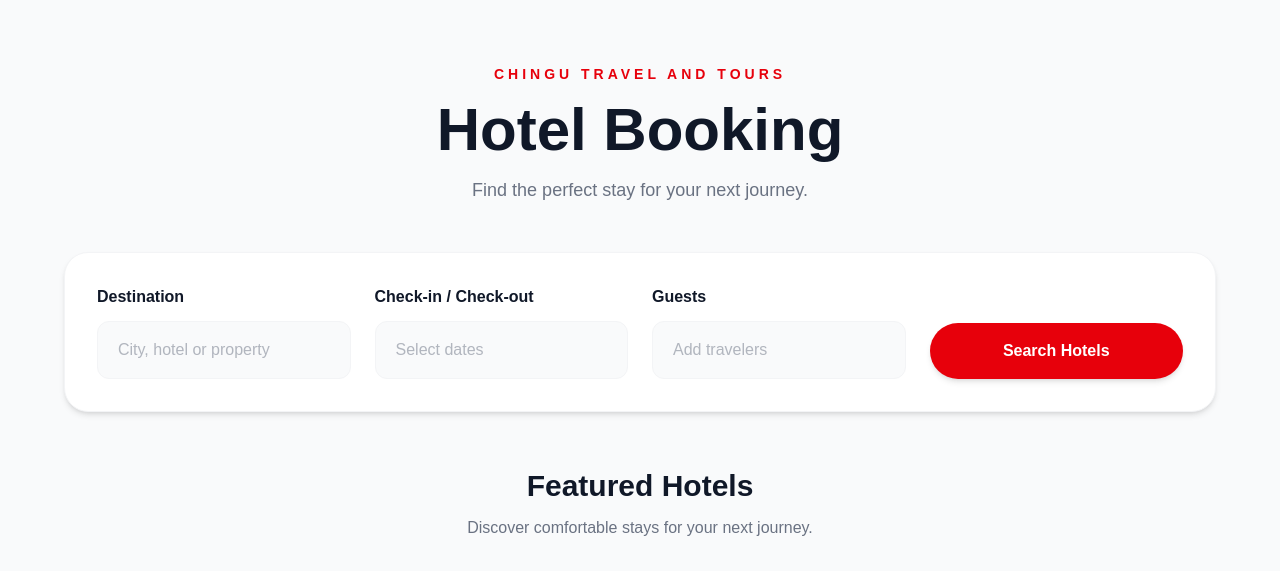
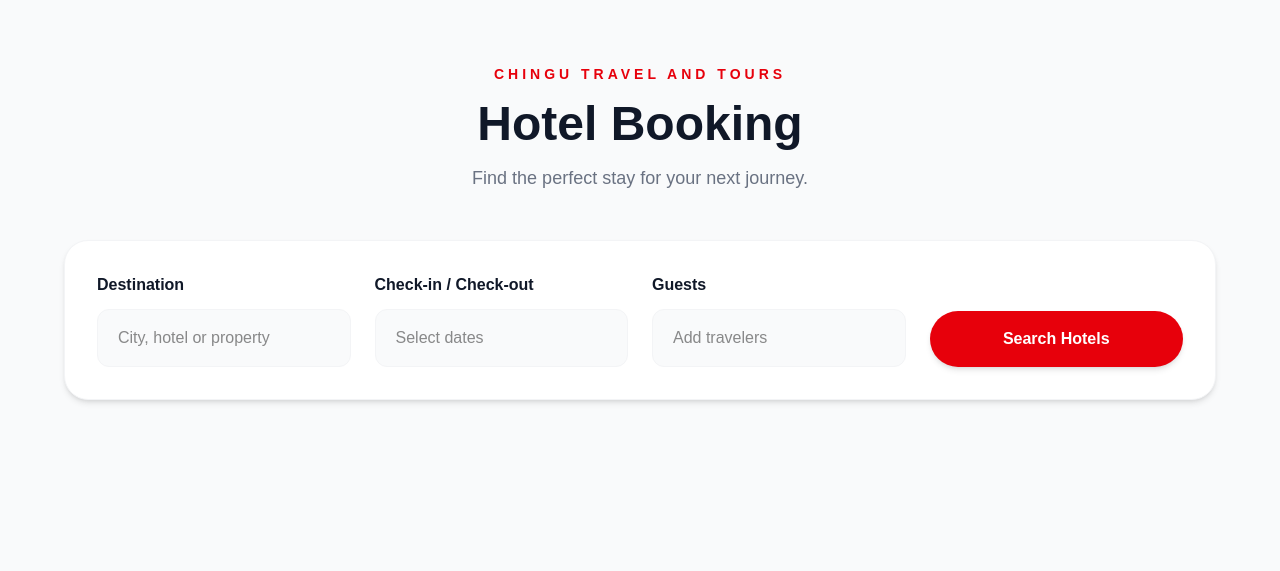
Before and after one commit to chingutravelandtours/chingu-website, a Next.js app: page /hotel in a window 1280 px wide. Shown: the top 571 px of the page. Built offline with nearby package versions, Linux system fonts and the light colour scheme; grey boxes are pictures that could not be loaded.

Commit message:
Update page.tsx

```diff
--- a/app/hotel/page.tsx
+++ b/app/hotel/page.tsx
@@ -1,4 +1,14 @@
+"use client";
+
+import { useState } from "react";
+
+
 export default function HotelBooking() {
+
+
+  const [searched, setSearched] = useState(false);
+  const [destination, setDestination] = useState("");
+
 
   const hotels = [
     {
@@ -7,12 +17,14 @@ export default function HotelBooking() {
       price: "$180 / Night",
       image: "/hotels/shanghai.jpg",
     },
+
     {
       name: "InterContinental Beijing",
       location: "Beijing, China",
       price: "$150 / Night",
       image: "/hotels/beijing.jpg",
     },
+
     {
       name: "Wyndham Chongqing",
       location: "Chongqing, China",
@@ -22,14 +34,27 @@ export default function HotelBooking() {
   ];
 
 
+
   return (
-    <main className="min-h-screen bg-gray-50 px-5 py-16">
 
-      <div className="max-w-6xl mx-auto">
+    <main className="
+      min-h-screen
+      bg-gray-50
+      px-5
+      py-16
+    ">
+
+
+      <div className="
+        max-w-6xl
+        mx-auto
+      ">
 
 
         {/* HEADER */}
+
         <div className="text-center">
+
 
           <p className="
             text-red-600
@@ -45,7 +70,6 @@ export default function HotelBooking() {
           <h1 className="
             mt-4
             text-5xl
-            md:text-6xl
             font-bold
             text-gray-900
           ">
@@ -61,11 +85,15 @@ export default function HotelBooking() {
             Find the perfect stay for your next journey.
           </p>
 
+
         </div>
 
 
 
+
+
         {/* SEARCH CARD */}
+
 
         <div className="
           mt-12
@@ -87,30 +115,33 @@ export default function HotelBooking() {
           ">
 
 
-
             {/* DESTINATION */}
 
             <div>
 
-              <label className="block font-bold text-gray-900">
+              <label className="
+                font-bold
+                text-gray-900
+              ">
                 Destination
               </label>
 
+
               <input
                 type="text"
+                value={destination}
+                onChange={(e)=>setDestination(e.target.value)}
                 placeholder="City, hotel or property"
                 className="
                   mt-3
                   w-full
                   bg-gray-50
-                  border
-                  border-gray-100
                   rounded-xl
                   px-5
                   py-4
-                  text-gray-500
+                  border
+                  border-gray-100
                   outline-none
-                  focus:border-red-500
                 "
               />
 
@@ -118,13 +149,19 @@ export default function HotelBooking() {
 
 
 
-            {/* CHECK IN CHECK OUT */}
+
+
+            {/* DATE */}
 
             <div>
 
-              <label className="block font-bold text-gray-900">
+              <label className="
+                font-bold
+                text-gray-900
+              ">
                 Check-in / Check-out
               </label>
+
 
               <input
                 type="text"
@@ -133,14 +170,12 @@ export default function HotelBooking() {
                   mt-3
                   w-full
                   bg-gray-50
-                  border
-                  border-gray-100
                   rounded-xl
                   px-5
                   py-4
-                  text-gray-500
+                  border
+                  border-gray-100
                   outline-none
-                  focus:border-red-500
                 "
               />
 
@@ -149,13 +184,18 @@ export default function HotelBooking() {
 
 
 
-            {/* GUESTS */}
+
+            {/* GUEST */}
 
             <div>
 
-              <label className="block font-bold text-gray-900">
+              <label className="
+                font-bold
+                text-gray-900
+              ">
                 Guests
               </label>
+
 
               <input
                 type="number"
@@ -164,14 +204,12 @@ export default function HotelBooking() {
                   mt-3
                   w-full
                   bg-gray-50
-                  border
-                  border-gray-100
                   rounded-xl
                   px-5
                   py-4
-                  text-gray-500
+                  border
+                  border-gray-100
                   outline-none
-                  focus:border-red-500
                 "
               />
 
@@ -180,9 +218,11 @@ export default function HotelBooking() {
 
 
 
-            {/* SEARCH BUTTON */}
+
+            {/* BUTTON */}
 
             <button
+              onClick={()=>setSearched(true)}
               className="
                 bg-red-600
                 hover:bg-red-700
@@ -191,12 +231,12 @@ export default function HotelBooking() {
                 rounded-full
                 px-8
                 py-4
-                transition
                 shadow-md
               "
             >
               Search Hotels
             </button>
+
 
 
           </div>
@@ -208,28 +248,24 @@ export default function HotelBooking() {
 
 
 
-        {/* FEATURED HOTELS */}
 
-        <div className="mt-14">
+
+        {/* HOTEL RESULT ONLY AFTER SEARCH */}
+
+
+        {searched && (
+
+          <div className="mt-12">
 
 
             <h2 className="
               text-3xl
               font-bold
               text-gray-900
-            text-center
             ">
-            Featured Hotels
+              Hotel Results
             </h2>
 
-
-          <p className="
-            mt-3
-            text-gray-500
-            text-center
-          ">
-            Discover comfortable stays for your next journey.
-          </p>
 
 
 
@@ -242,7 +278,17 @@ export default function HotelBooking() {
             ">
 
 
-            {hotels.map((hotel, index) => (
+
+              {hotels
+              .filter((hotel)=>
+                hotel.location
+                .toLowerCase()
+                .includes(destination.toLowerCase())
+                ||
+                destination === ""
+              )
+              .map((hotel,index)=>(
+
 
                 <div
                   key={index}
@@ -289,7 +335,6 @@ export default function HotelBooking() {
                     </p>
 
 
-
                     <p className="
                       mt-3
                       text-red-600
@@ -305,7 +350,6 @@ export default function HotelBooking() {
                         mt-5
                         w-full
                         bg-red-600
-                      hover:bg-red-700
                         text-white
                         py-3
                         rounded-xl
@@ -314,6 +358,7 @@ export default function HotelBooking() {
                     >
                       Book Now
                     </button>
+
 
 
                   </div>
@@ -325,15 +370,22 @@ export default function HotelBooking() {
               ))}
 
 
-          </div>
-
 
             </div>
 
 
           </div>
 
+        )}
+
+
+
+
+      </div>
+
 
     </main>
+
   );
+
 }
```
Lines whose indentation alone changed are shown as unchanged.
